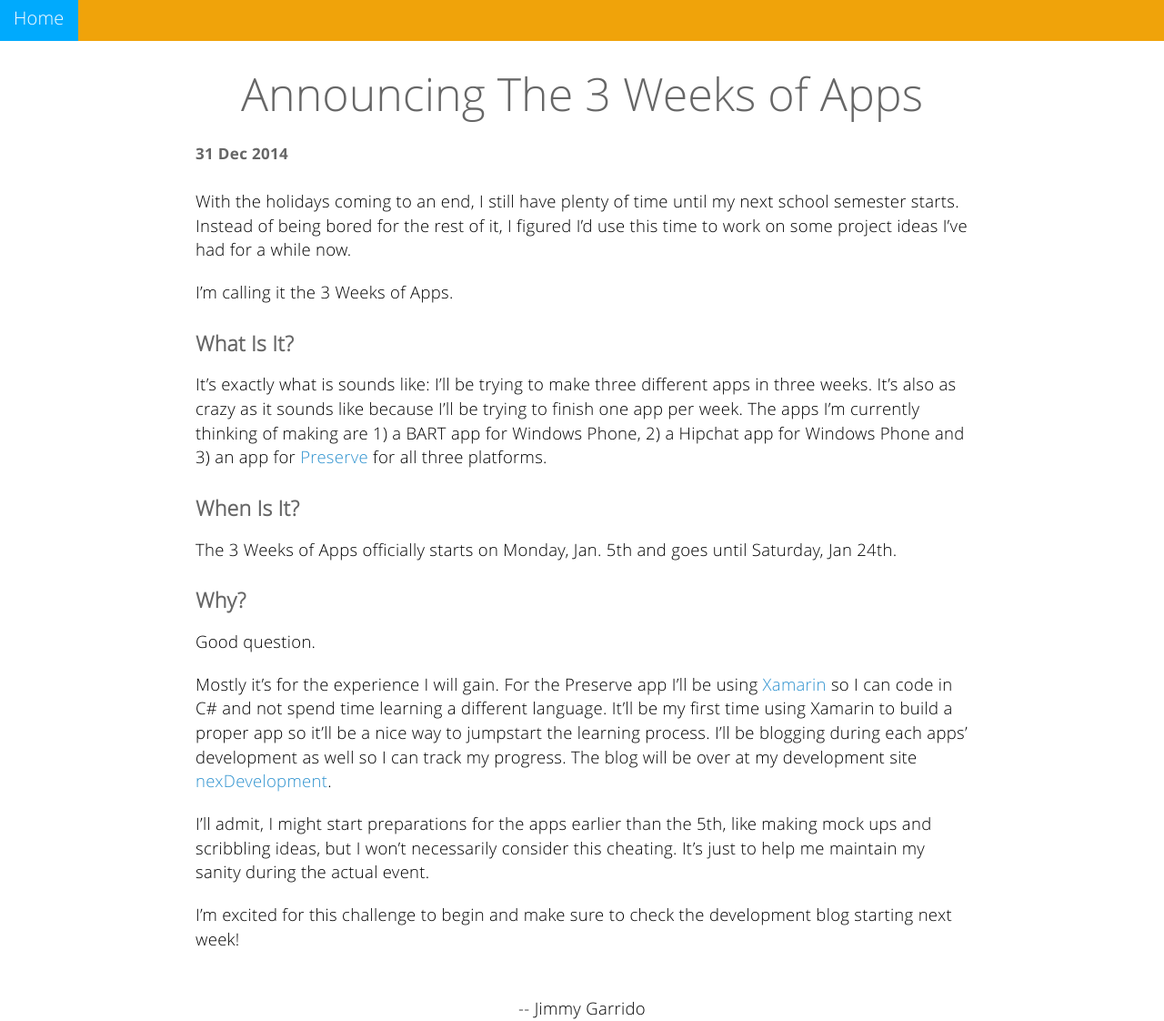
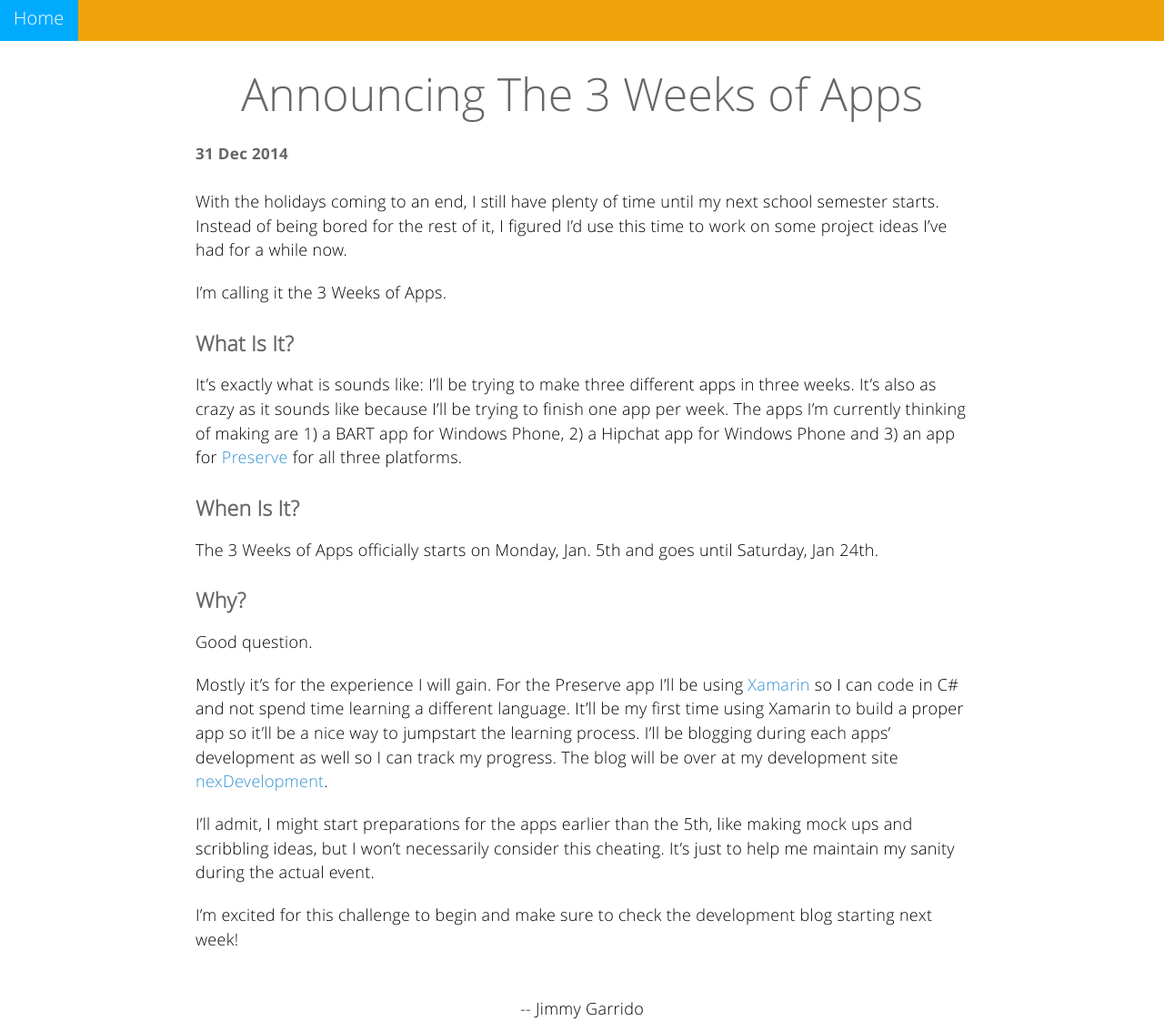
Before and after one commit to jimmgarrido/jimmgarr-site, a Jekyll site: the page built from _posts/2014-12-31-3-Weeks-of-Apps.md, in a window 1280 px wide. Shown: the whole page at 91% size. Built offline with Jekyll 4.4.1, drawn with Linux system fonts in a browser that asks for light colours.

Commit message:
Minor tweaks to mobile layout

```diff
--- a/_layouts/homepage.html
+++ b/_layouts/homepage.html
@@ -219,7 +219,7 @@
 					<div class="row">
 						<div class="span8">
 							<h1 id="mobile-h1">About Me</h1>
-							<div class="row" style="padding-top:5px; margin-bottom:35px">
+							<div class="row" style="padding-top:5px; margin-bottom:30px">
 								<div class="span3">
 									<img src="assets/me.jpg" class="center-image" style="height:90px;"/>
 								</div>
--- a/_layouts/posts.html
+++ b/_layouts/posts.html
@@ -36,7 +36,7 @@
 		<style>
 			.metro p{
 				color:rgba(0, 0, 0, 1.0);
-				font-size:18.5px;
+				font-size:18px;
 				line-height: 20pt;
 				letter-spacing:0.30px;
 				margin:0 0 15pt 0;
@@ -125,39 +125,11 @@
 
 		<!--Footer for desktop-->
 		<nav class="horizontal-menu compact no-phone no-tablet" style="text-align:center; background-color:white; margin-bottom:40px">
-			<!-- <ul style="margin-bottom:0px">
-				<li>
-					<a href="https://twitter.com/nexdevco">
-						<i class="icon-twitter" style="font-size:40px;color:#1b64ae; opacity:.85; padding-right:15px">
-					</a></i></li>
-				<li>
-					<a href="https://github.com/nexDevelopment/">
-						<i class="icon-github" style="font-size:40px;color:#1b64ae; opacity:.85;">
-					</a></i></li>
-				<li>
-					<a href="mailto:contact@nexdev.co">
-						<i class="icon-mail" style="font-size:40px; color:#1b64ae; opacity:.85; padding-left:15px">
-					</a></i></li>
-			</ul> -->
 			<p>-- Jimmy Garrido</p>
 		</nav>
 
 		<!--Footer for mobile-->
 		<nav class="horizontal-menu compact on-phone no-desktop no-tablet" style="text-align:center; background-color:white; margin-bottom: 40px">
-			<!-- <ul style="margin-bottom:0px">
-				<li>
-					<a href="https://twitter.com/nexdevco">
-						<i class="icon-twitter" style="font-size:36px;color:#1b64ae; opacity:.85">
-					</a></i></li>
-				<li>
-					<a href="https://github.com/nexDevelopment/">
-						<i class="icon-github" style="font-size:36px;color:#1b64ae; opacity:.85">
-					</a></i></li>
-				<li>
-					<a href="mailto:contact@nexdev.co">
-						<i class="icon-mail" style="font-size:36px; color:#1b64ae; opacity:.85">
-					</a></i></li>
-			</ul> -->
 			<p>-- Jimmy Garrido</p>
 		</nav>
 	</body>
--- a/index.html
+++ b/index.html
@@ -38,7 +38,7 @@
 </div>
 
 <!--Blog layout for mobile-->
-<div class="row on-phone no-desktop no-tablet"  style="margin-bottom:35px">
+<div class="row on-phone no-desktop no-tablet"  style="margin-bottom:30px">
 	<div class="span2">
 		<div id="mobile-date-block">
 			<h3 class="date-mobile">
```
